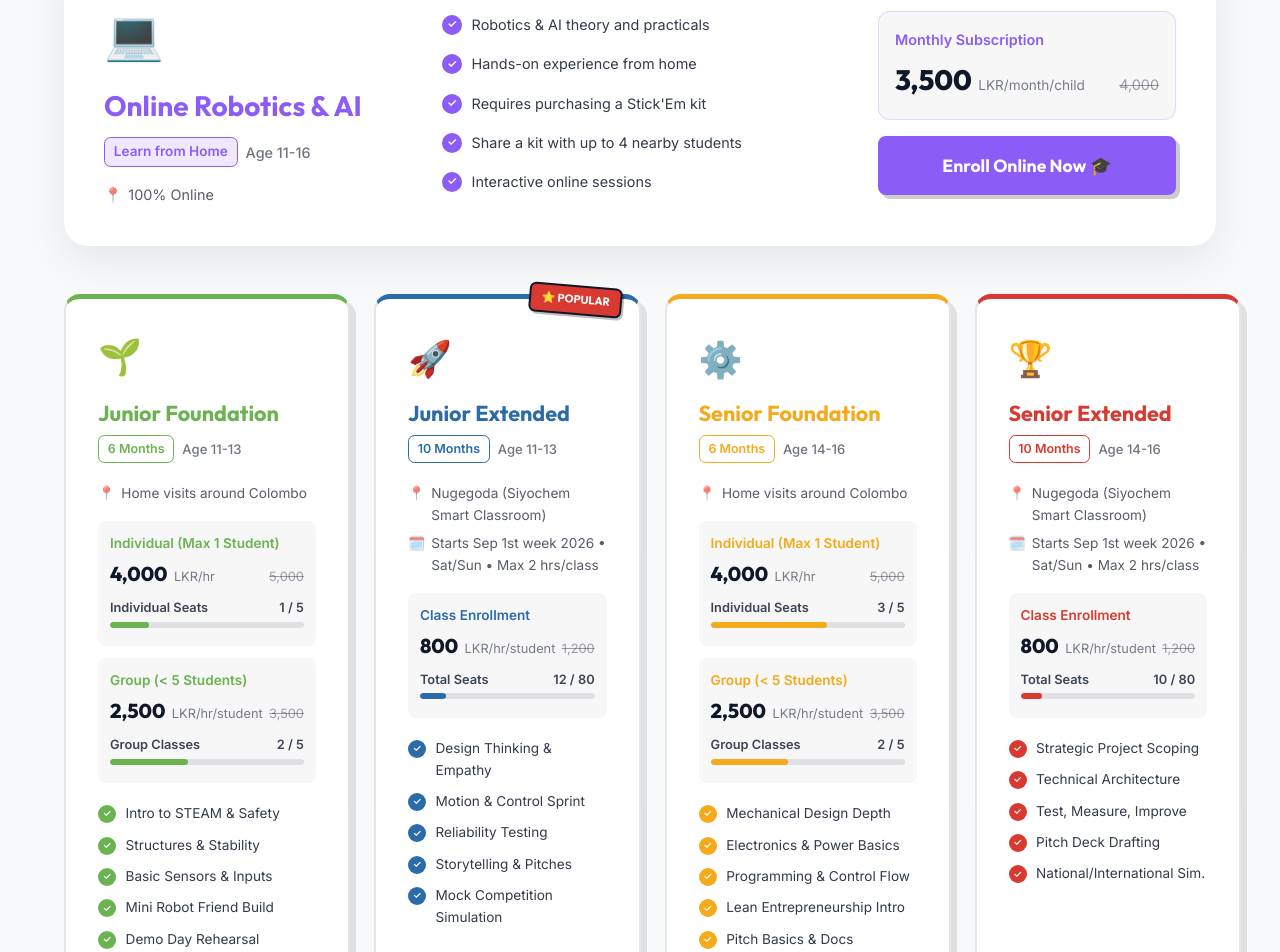
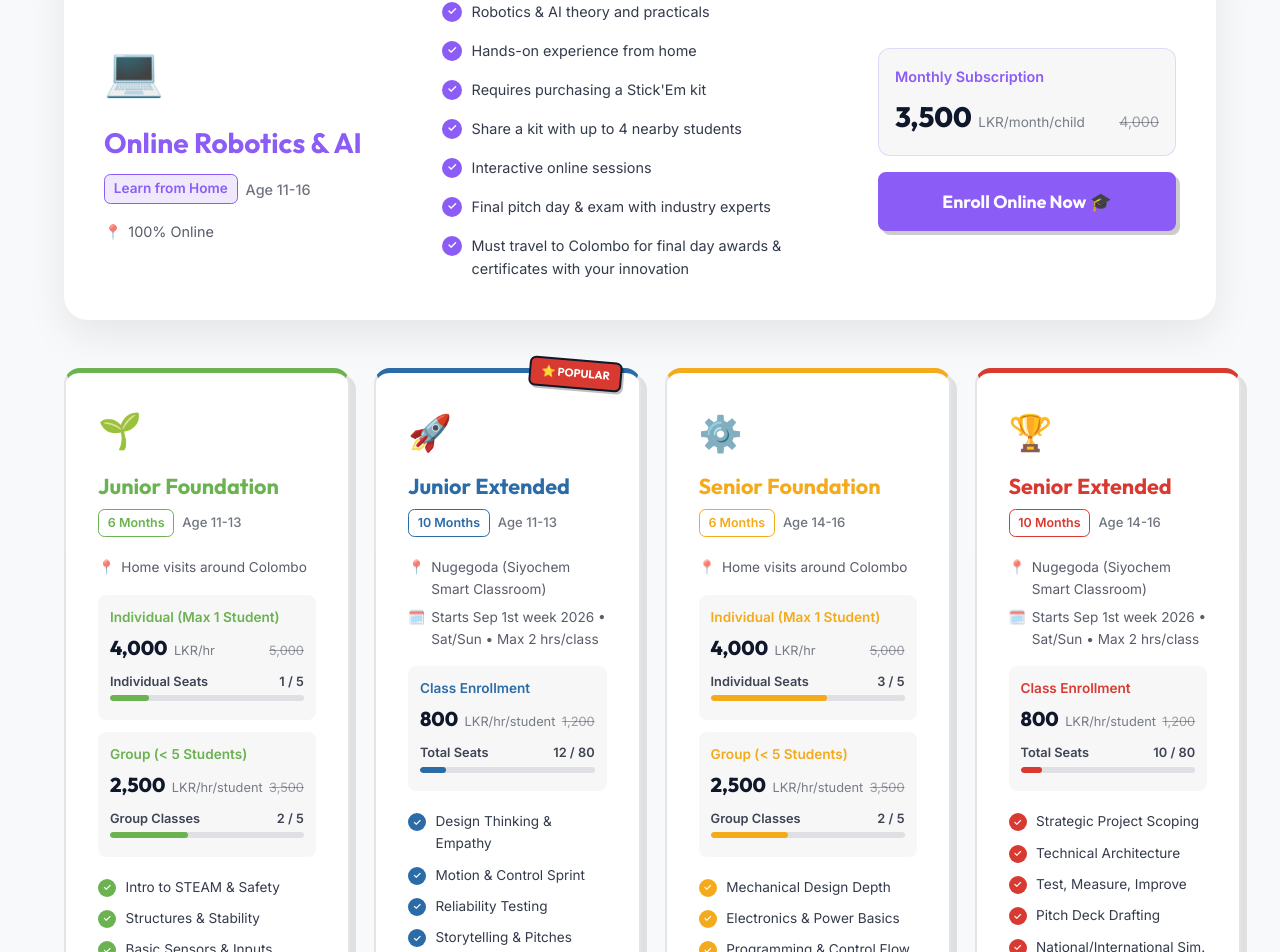
Before and after one commit to Himal-Gunawardhana/RobotSticks, a React (Vite) app: page / in a window 1280 px wide. Shown: the part 3003-3955 px from the top of the page. Built offline with nearby package versions, Linux system fonts and the light colour scheme.

Commit message:
Add final pitch day and physical attendance requirement to online package

```diff
--- a/src/components/Packages.jsx
+++ b/src/components/Packages.jsx
@@ -28,6 +28,8 @@ const packages = [
       'Requires purchasing a Stick\'Em kit',
       'Share a kit with up to 4 nearby students',
       'Interactive online sessions',
+      'Final pitch day & exam with industry experts',
+      'Must travel to Colombo for final day awards & certificates with your innovation',
     ],
   },
   {
```
